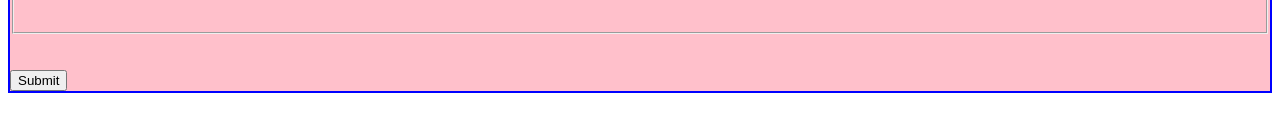
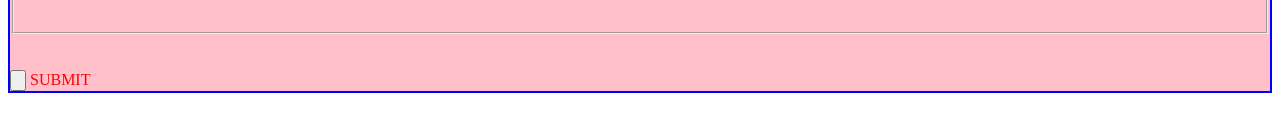
Before and after one commit to Vandana34567/Form, a plain HTML site: page index.html in a window 1280 px wide. Shown: the part 355-486 px from the top of the page. Drawn offline with Linux system fonts and the light colour scheme.

Commit message:
Update index.html

```diff
--- a/index.html
+++ b/index.html
@@ -82,7 +82,8 @@
         </fieldset>
         <br><br>
 
-        <input type="SUBMIT">
+        <input type="button" name="submit" id="submit">
+        <label for="submit">SUBMIT</label>
     </form>
     <br><br>
 
```
